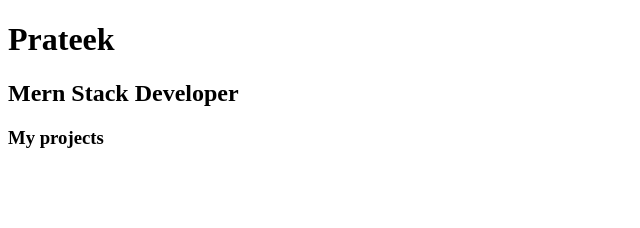
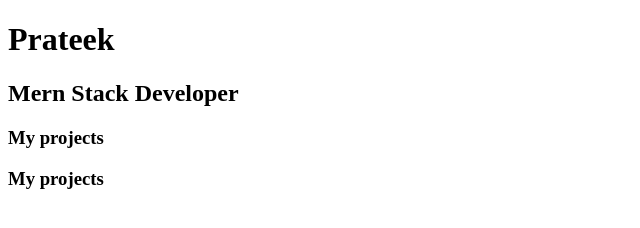
Before and after one commit to Prateek-Kandoju/Prateek-Kandoju.github.io, a plain HTML site: page index.html in a window 1280 px wide. Shown: the whole page, without its empty margins (0-640 px from the left). Drawn offline with Linux system fonts and the light colour scheme.

Commit message:
Adding initial changes

```diff
--- a/index.html
+++ b/index.html
@@ -9,5 +9,6 @@
     <h1>Prateek</h1>
     <h2>Mern Stack Developer</h2>
     <h3>My projects</h3>
+    <h3>My projects</h3>
 </body>
 </html>
```
